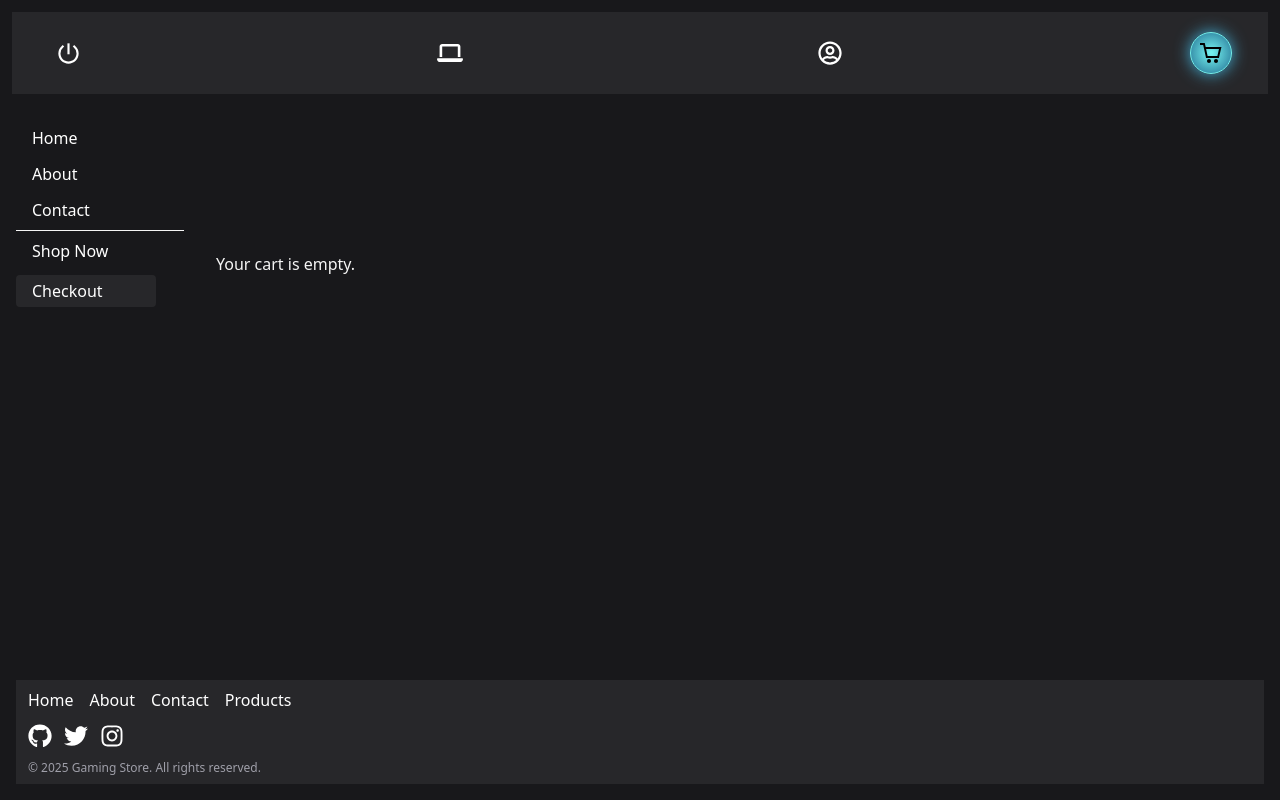
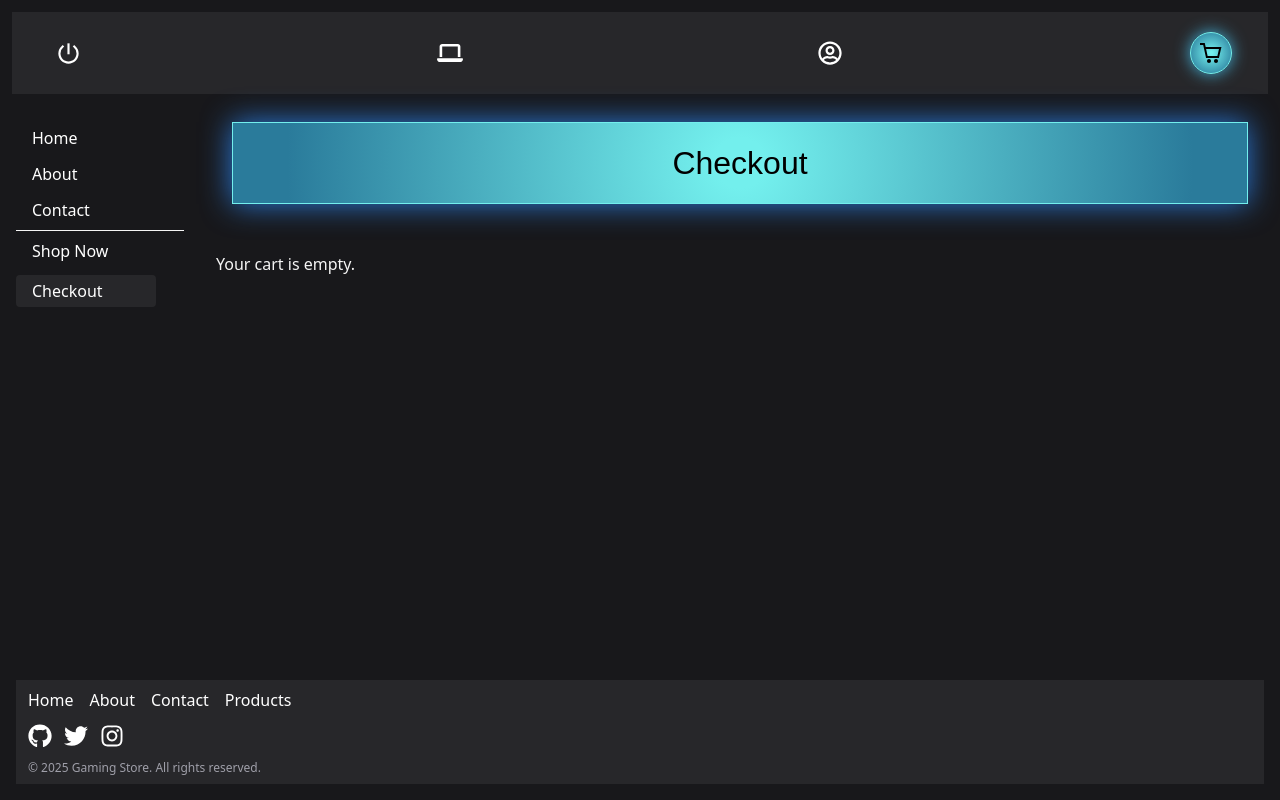
Before and after one commit to maxrieck/gaming-store-react-ts, a React (Vite) app: page /shoppingcart in a window 1280 px wide. Built offline with nearby package versions, Linux system fonts and the light colour scheme; no server answers.

Commit message:
fixed checkout page

```diff
--- a/src/cart/Checkout.tsx
+++ b/src/cart/Checkout.tsx
@@ -1,4 +1,5 @@
 import { useNavigate } from 'react-router-dom';
+import React, { useState, useEffect } from 'react';
 import { useSelector, useDispatch } from 'react-redux';
 import type { RootState } from '../store/store';
 import { createOrder } from '../firebase/orders';
@@ -8,11 +9,18 @@ import CartItems from './CartItems';
 import PageLayout from '../pages/PageLayout';
 import styles from '../products/ProductPage.module.css'
 
-const Checkout = () => {
+const Checkout:React.FC = () => {
+
   const { currentUser } = useAuth();
   const navigate = useNavigate();
   const dispatch = useDispatch();
   const cartItems = useSelector((state: RootState) => state.cartItems.cartItems) || [];
+  const [visible, setVisible] = useState<boolean>(false)
+
+  useEffect(() => {
+      const timer = setTimeout(() => setVisible(true), 100);
+      return () => clearTimeout(timer);
+  }, []);
 
   const totalPrice = cartItems.reduce(
     (sum, item) => sum + item.price * (item.quantity ?? 1),
@@ -47,7 +55,7 @@ const Checkout = () => {
 
   return (
     <PageLayout>
-      <h3 className='homeBanner'>Checkout</h3>
+      <h3 className={`homeBanner${visible ? ' visible' : ''}`}>Checkout</h3>
       {cartItems.length === 0 ? (
         <p>Your cart is empty.</p>
       ) : (
--- a/src/pages/Hompage.tsx
+++ b/src/pages/Hompage.tsx
@@ -9,9 +9,9 @@ const Hompage:React.FC = () => {
     const [visible, setVisible] = useState<boolean>(false)
 
      useEffect(() => {
-    const timer = setTimeout(() => setVisible(true), 100);
-    return () => clearTimeout(timer);
-  }, []);
+        const timer = setTimeout(() => setVisible(true), 100);
+        return () => clearTimeout(timer);
+    }, []);
 
 
 return (
```
